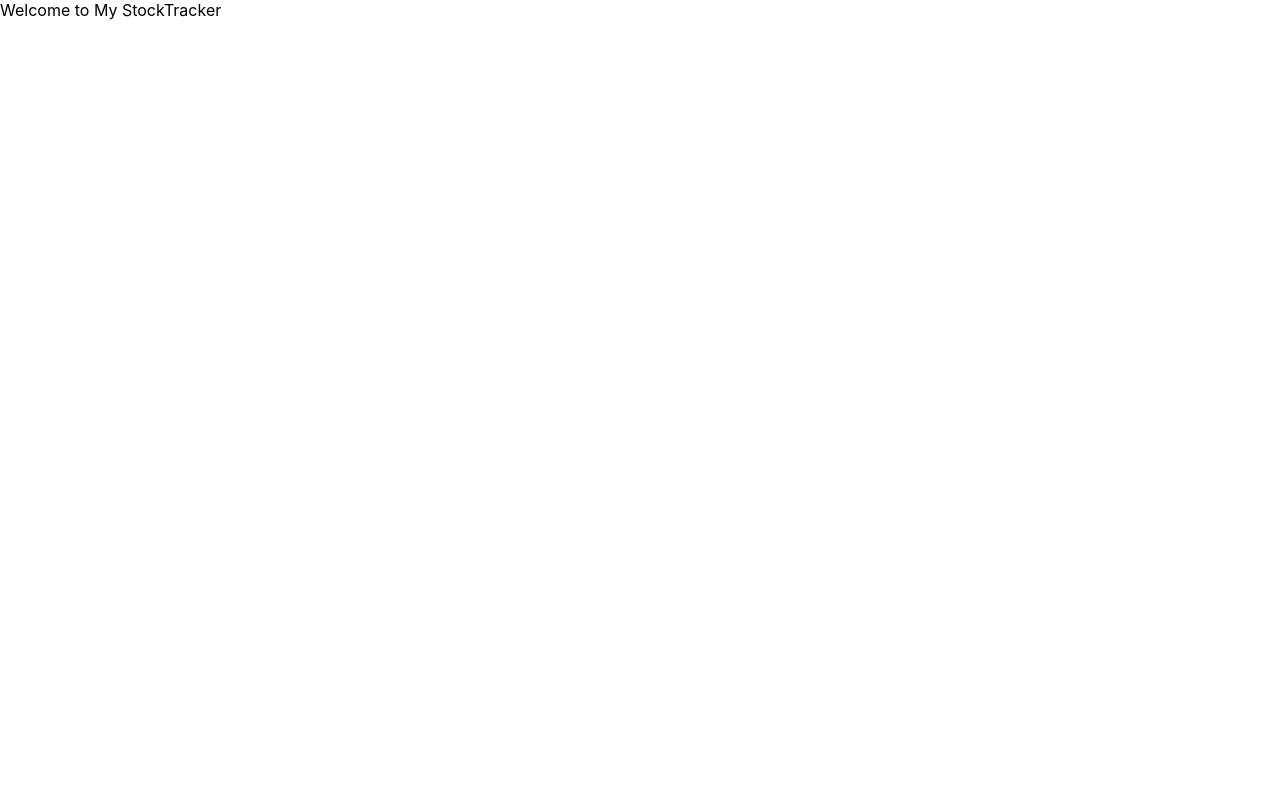
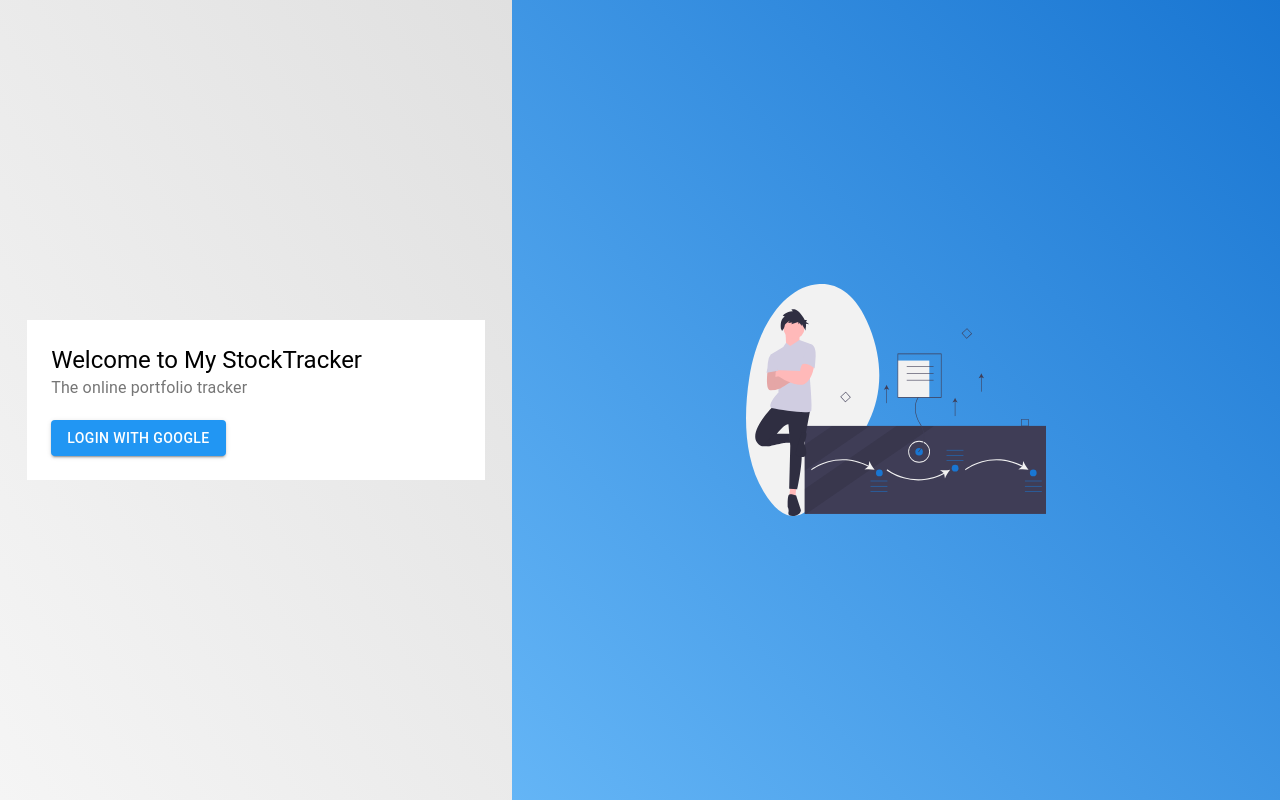
Before and after one commit to ericjiang97/stocktracker, a React (Create React App) app in the folder frontend/: page / in a window 1280 px wide. Built offline with nearby package versions, Linux system fonts and the light colour scheme.

Commit message:
[feat/pages]: login page initial design

```diff
--- a/frontend/src/App.tsx
+++ b/frontend/src/App.tsx
@@ -1,5 +1,6 @@
 import React from "react";
 import { Switch, Route } from "react-router-dom";
+
 import LandingPage from "./pages/LandingPage";
 
 import useStyles from "./styles";
--- a/frontend/src/pages/LandingPage/LandingPage.tsx
+++ b/frontend/src/pages/LandingPage/LandingPage.tsx
@@ -1,7 +1,32 @@
 import React from "react";
 
+import useStyles from "./styles";
+import { Typography, Button } from "@material-ui/core";
+
 const LandingPage: React.FC = () => {
-  return <div>Welcome to My StockTracker</div>;
+  const classes = useStyles();
+
+  return (
+    <div className={classes.root}>
+      <div className={classes.leftContainer}>
+        <div className={classes.loginContainer}>
+          <Typography variant="h5">Welcome to My StockTracker</Typography>
+          <Typography variant="body1" color="textSecondary">
+            The online portfolio tracker
+          </Typography>
+
+          <div style={{ marginTop: "1.25rem" }}>
+            <Button color="primary" variant="contained">
+              Login with Google
+            </Button>
+          </div>
+        </div>
+      </div>
+      <div className={classes.rightContainer}>
+        <img src="/images/investment.svg" style={{ maxWidth: 300 }} />
+      </div>
+    </div>
+  );
 };
 
 export default LandingPage;
--- a/frontend/src/pages/LandingPage/styles.ts
+++ b/frontend/src/pages/LandingPage/styles.ts
@@ -1,5 +1,30 @@
 import { makeStyles } from "@material-ui/core";
+import { blue, grey } from "@material-ui/core/colors";
 
-const styles = makeStyles({});
+const styles = makeStyles({
+  root: {
+    flex: 1,
+    display: "flex"
+  },
+  leftContainer: {
+    flex: 2,
+    display: "flex",
+    justifyContent: "center",
+    alignItems: "center",
+    background: `linear-gradient(to top right, ${grey[100]}, ${grey[300]})`
+  },
+  loginContainer: {
+    background: "white",
+    width: "80%",
+    padding: "1.5rem 1.5rem"
+  },
+  rightContainer: {
+    flex: 3,
+    display: "flex",
+    justifyContent: "center",
+    alignItems: "center",
+    background: `linear-gradient(to top right, ${blue[300]}, ${blue[700]})`
+  }
+});
 
 export default styles;
```
Also changed, not shown: frontend/public/images/investment.svg (added).
